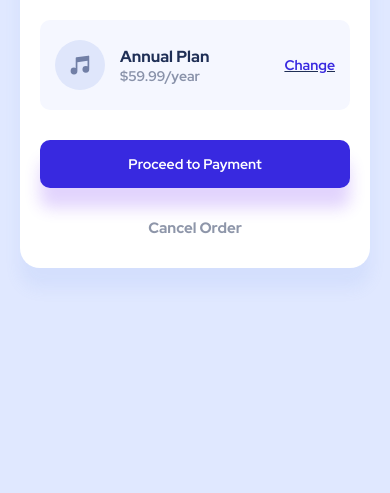
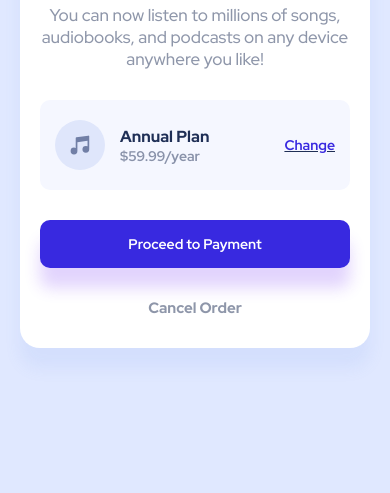
Before and after one commit to anointedosara/order-summary, a plain HTML site: page index.html in a window 390 px wide. Shown: the part 351-844 px from the top of the page. Drawn offline with Linux system fonts and the light colour scheme.

Commit message:
Add files via upload

```diff
--- a/index.css
+++ b/index.css
@@ -160,7 +160,7 @@ body {
         height: max-content;
         background-repeat: no-repeat;
         background-size: contain;
-        padding: 20px;
+        padding: 100px 20px;
     }
     .div1 {
         max-width: 450px;
```
